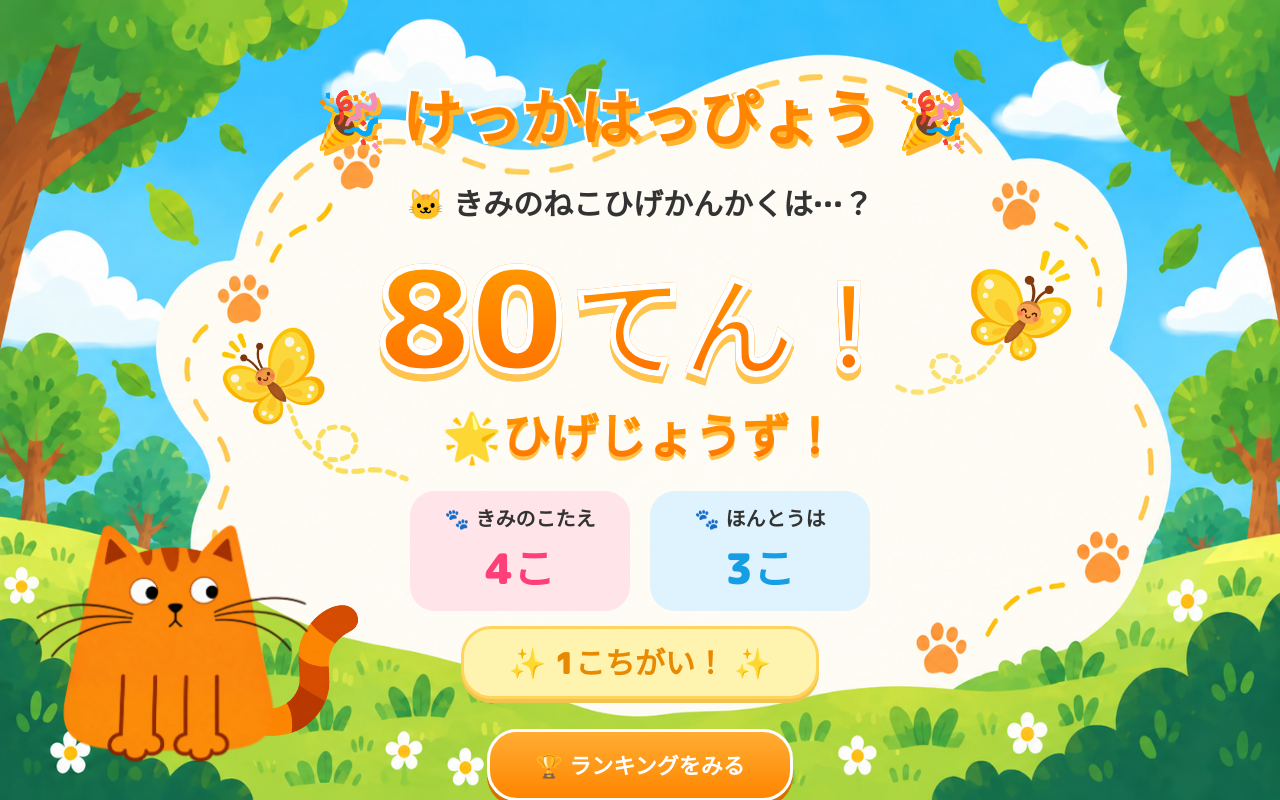
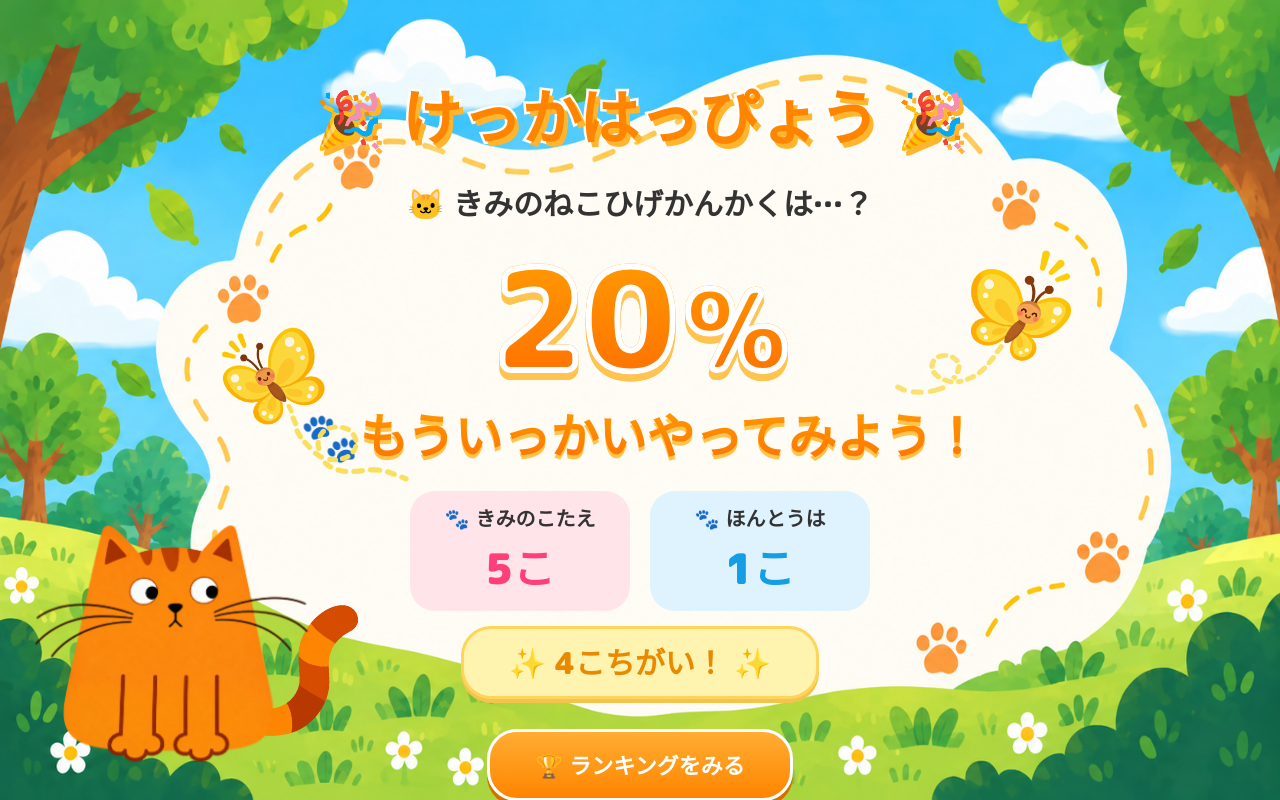
Before and after one commit to nekokansoftware/---, a React (Vite) app in the folder frontend/: page / in a window 1280 px wide. Built offline with nearby package versions, Linux system fonts and the light colour scheme.

Commit message:
Update match rate calculation and ranking UI

```diff
--- a/frontend/src/App.tsx
+++ b/frontend/src/App.tsx
@@ -6,8 +6,11 @@ import Ranking from "./pages/Ranking";
 function App() {
   const [screen, setScreen] = useState<"result" | "ranking">("result");
 
+
+  const actual = 1;
+
   // 仮の回答数
-  const answer = 4;
+  const answer = 5;
 
   // 仮のニックネーム
   const nickname = "ねこたろう";
@@ -26,6 +29,7 @@ function App() {
       {screen === "result" && (
         <Result
           answer={answer}
+          actual={actual}
           nickname={nickname}
           onRanking={handleRanking}
         />
--- a/frontend/src/pages/Ranking.tsx
+++ b/frontend/src/pages/Ranking.tsx
@@ -4,7 +4,6 @@ import "./Ranking.css";
 
 import {
   getSortedRanking,
-  saveRanking,
   type RankingEntry,
 } from "../utils/rankingStorage";
 
@@ -14,34 +13,12 @@ type Props = {
 
 export default function Ranking({ currentEntryId }: Props) {
   // 保存済みランキングを読み込む
-  const [rankingData, setRankingData] = useState<RankingEntry[]>(
-    () => getSortedRanking()
-  );
+  const [rankingData] = useState<RankingEntry[]>(
+  () => getSortedRanking()
+);
 
   // 今回の体験者のID
-  const [myId, setMyId] = useState<string | null>(
-  currentEntryId
-);
-
-  // テスト用の記録を追加する
-  const addTestData = () => {
-    const names = [
-      "ねこマスター",
-      "みけねこ",
-      "しろねこ",
-      "くろねこ",
-      "ねこすき",
-      "ねこたろう",
-    ];
-
-    const name = names[Math.floor(Math.random() * names.length)];
-    const score = Math.floor(Math.random() * 11) * 10;
-
-    const newEntry = saveRanking(name, score);
-
-    setMyId(newEntry.id);
-    setRankingData(getSortedRanking());
-  };
+  const myId = currentEntryId;
 
 
   // 点数が同じ場合、今回の体験者を優先する
@@ -150,18 +127,7 @@ export default function Ranking({ currentEntryId }: Props) {
           </p>
         )}
 
-        {/* 動作確認用。完成時には削除する */}
-        <button
-          type="button"
-          onClick={addTestData}
-          style={{
-            padding: "10px 20px",
-            fontSize: "18px",
-            cursor: "pointer",
-          }}
-        >
-          テストデータを追加
-        </button>
+
       </div>
     </div>
   );
--- a/frontend/src/pages/Result.tsx
+++ b/frontend/src/pages/Result.tsx
@@ -11,38 +11,47 @@ import { saveRanking } from "../utils/rankingStorage";
 
 type Props = {
   answer: number;
+  actual: number;
   nickname: string;
   onRanking: (entryId: string) => void;
 };
 
 export default function ResultScreen({
   answer,
+  actual,
   nickname,
   onRanking,
 }: Props) {
   const [curtainClosing, setCurtainClosing] = useState(false);
 
+  // 予想回数と実際の接触回数の差
+  const difference = Math.abs(answer - actual);
+
+  // 一致率を計算（最大100%）
+  const matchRate =
+    answer === 0 && actual === 0
+      ? 100
+      : Math.round(
+          (Math.min(answer, actual) /
+            Math.max(answer, actual)) * 100
+        );
+
+  // ランキングボタンを押したとき
   const handleRankingClick = () => {
     if (curtainClosing) return;
 
-  // 名前と点数を保存
+    // 名前と一致率を保存
     const newEntry = saveRanking(nickname, matchRate);
 
     setCurtainClosing(true);
 
-  // 幕が降りたらIDを渡して移動
+    // 幕が降りたらランキング画面に移動
     setTimeout(() => {
       onRanking(newEntry.id);
     }, 1200);
   };
 
-  // ハードウェアから受け取る予定。今は仮データ
-  const actual = 3;
-  const matchRate = 80;
-
-  // こたえと実際の個数の差
-  const difference = Math.abs(answer - actual);
-
+  // 一致率によって称号を決定
   let title = "";
   let titleIcon = "";
 
@@ -98,7 +107,7 @@ const handleRankingClick = () => {
         <span className="party-icon">🎉</span>
       </h1>
 
-      {/* 点数と称号 */}
+      {/* 一致率と称号 */}
       <div className="result-card">
 
         <p className="whisker-text">
@@ -107,7 +116,7 @@ const handleRankingClick = () => {
 
         <div className="match-rate">
           {matchRate}
-          <span>てん！</span>
+          <span>%</span>
         </div>
 
         <div className="result-area">
```
Lines whose indentation alone changed are shown as unchanged.
